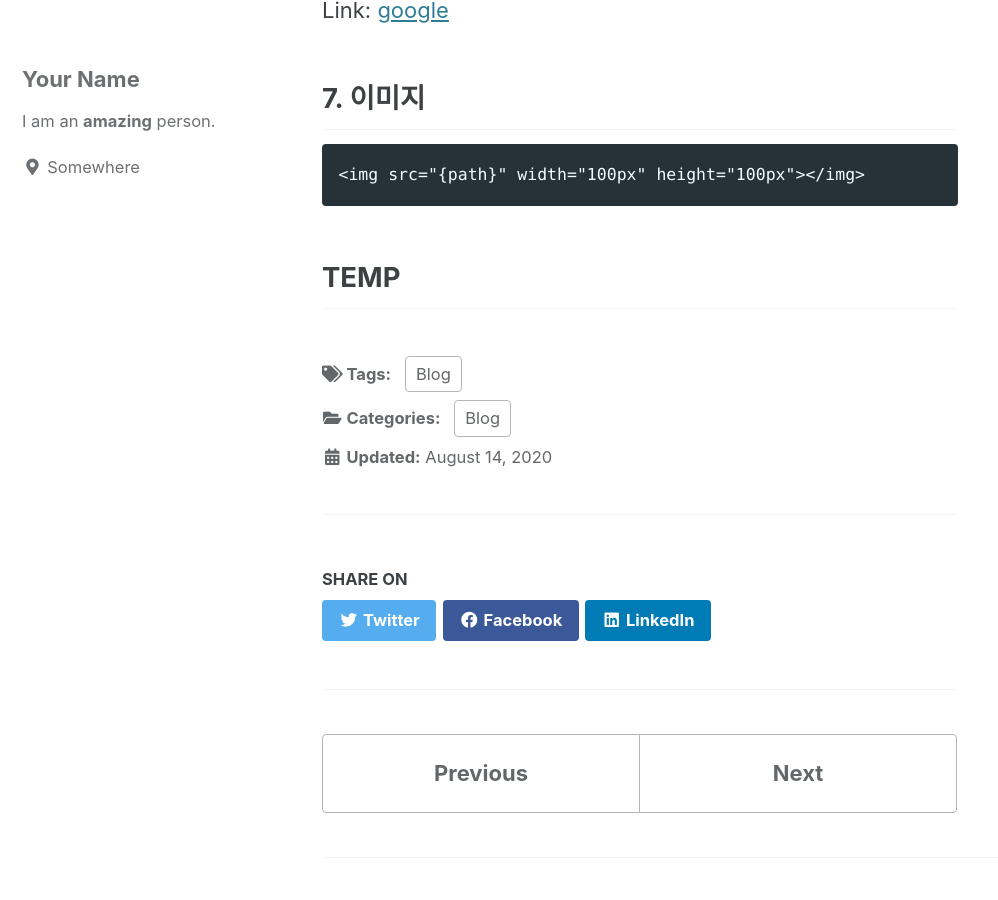
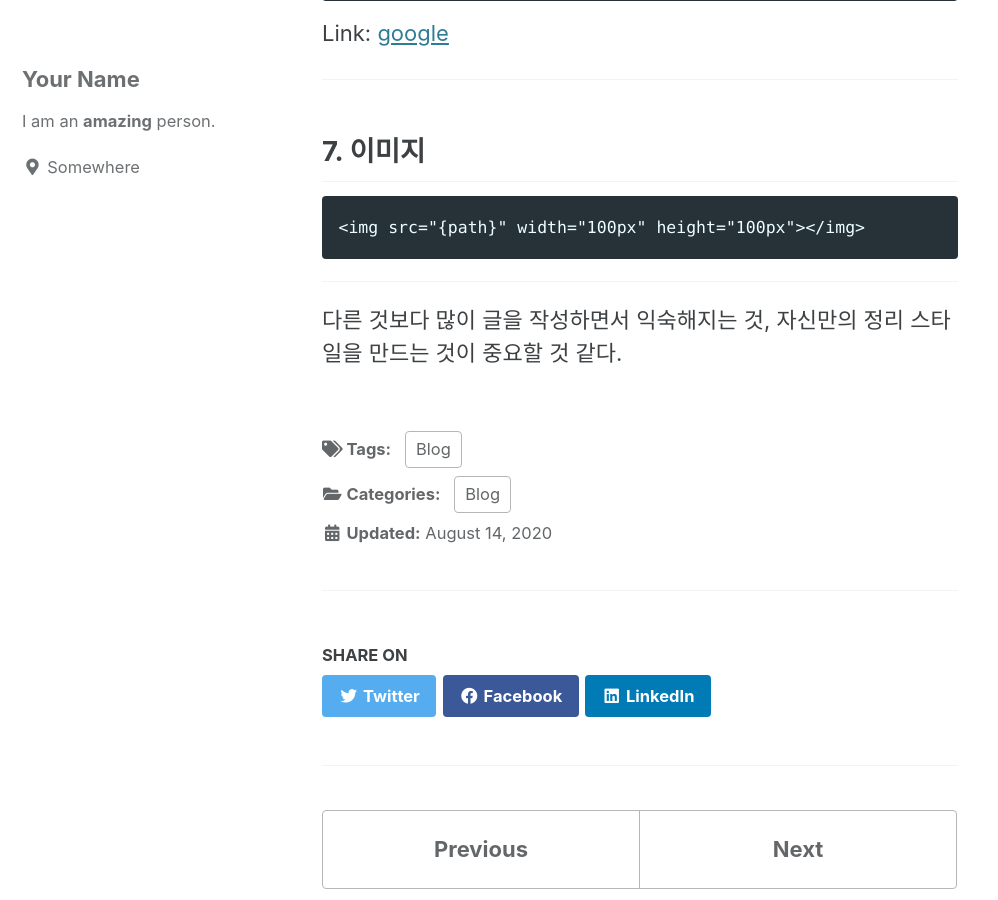
Before and after one commit to lswkim/lswkim.github.io, a Jekyll site: the page built from _posts/2020-08-14-markdown.md, in a window 1280 px wide and 900 px high, scrolled down 3786 px. Shown: the whole window, without its empty margins (0-998 px from the left). Built offline with Jekyll 4.4.1, drawn with Linux system fonts in a browser that asks for light colours; cached includes are drawn as plain includes.

Commit message:
markdown

````diff
--- a/_posts/2020-08-14-markdown.md
+++ b/_posts/2020-08-14-markdown.md
@@ -100,16 +100,18 @@ class Test {
   }
 }
 ```
-
+--------
 ## 6. 링크
 ```
 Link: [google](https://google.com, "google link")
 ```
 Link: [google](https://google.com, "google link")
 
+--------
 ## 7. 이미지
 ```
 <img src="{path}" width="100px" height="100px"></img>
 ```
 
-## TEMP
+--------
+다른 것보다 많이 글을 작성하면서 익숙해지는 것, 자신만의 정리 스타일을 만드는 것이 중요할 것 같다.
````
